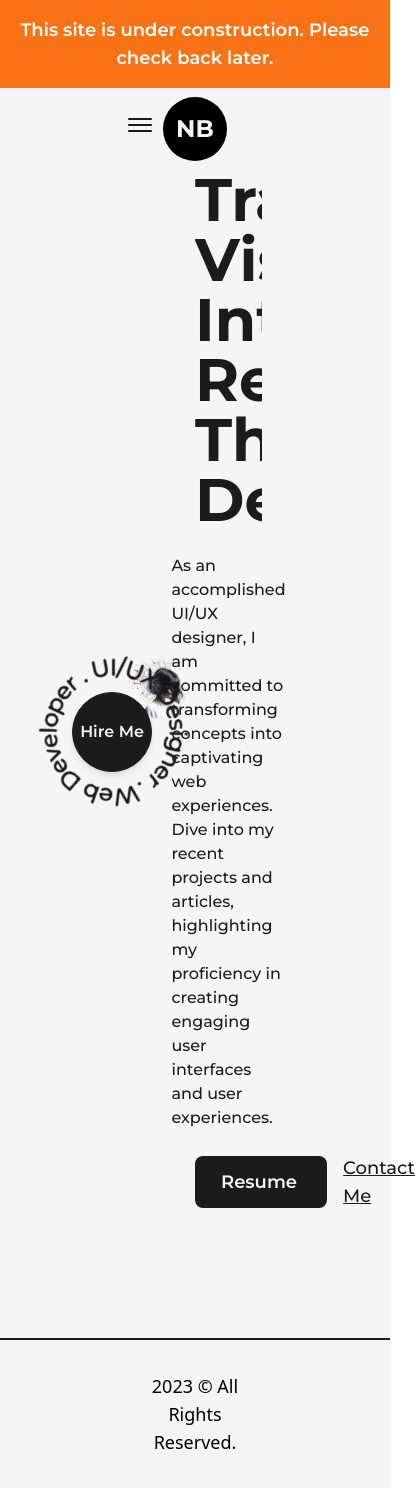
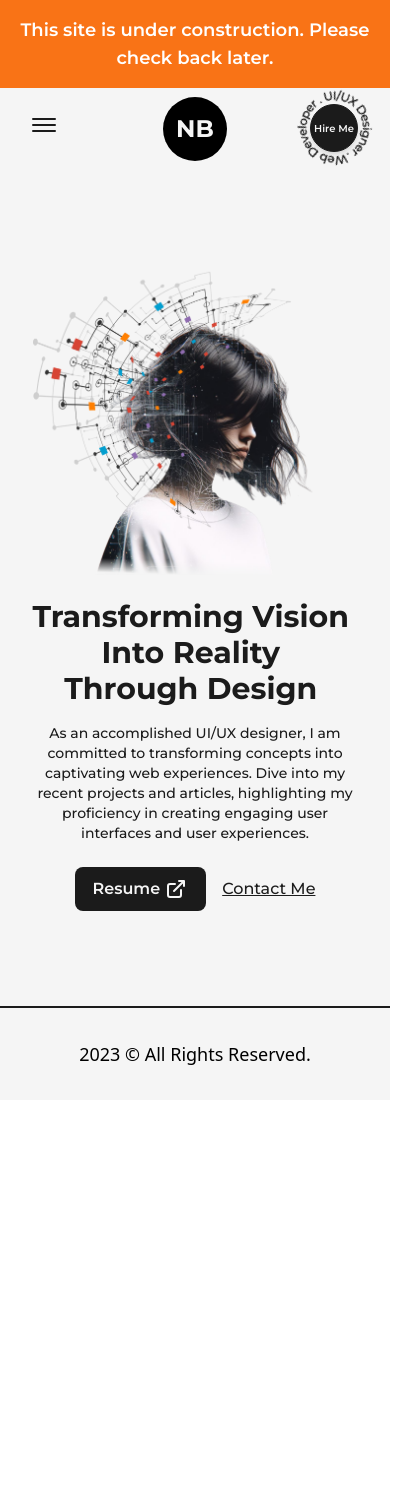
Before and after one commit to natalia-belei/natalia-belei.github.io, a Next.js app in the folder reactportfolio/: page / in a window 390 px wide. Shown: the whole page, 415 px wide, since content can reach past the window. After the commit the page ends 1100 px from the top, so only its background shows below. Built offline with nearby package versions, Linux system fonts and the light colour scheme.

Commit message:
Enhance responsiveness of the home page layout

```diff
--- a/reactportfolio/src/components/AnimatedText.js
+++ b/reactportfolio/src/components/AnimatedText.js
@@ -1,5 +1,5 @@
-import React from 'react'
-import { motion } from 'framer-motion'
+import React from 'react';
+import { motion } from 'framer-motion';
 
 const quote = {
     initial: {
@@ -30,8 +30,10 @@ const singleWord = {
 
 const AnimatedText = ({ text, className = "" }) => {
     return (
-        <div className='w-full mx-auto py-2 flex items-center justify-center text-center overflow-hidden'>
-            <motion.h1 className={`inline-block w-full text-dark font-bold capitalize text-8xl ${className}`}
+        <div className='w-full mx-auto py-2 flex items-center justify-center text-center overflow-hidden sm:py-0'>
+            <motion.h1 className={`inline-block w-full text-dark font-bold capitalize text-7xl
+                xl:text-6xl lg:text-5xl md:text-4xl sm:text-3xl
+                ${className}`}
                 variants={quote}
                 initial="initial"
                 animate="animate"
--- a/reactportfolio/src/components/HireMe.js
+++ b/reactportfolio/src/components/HireMe.js
@@ -1,12 +1,16 @@
-import React from 'react'
-import { CircularText } from './Icons'
-import Link from 'next/link'
-import { contactsConfig } from '/data-config/contacts.js'
+import React from 'react';
+import { CircularText } from './Icons';
+import Link from 'next/link';
+import { contactsConfig } from '/data-config/contacts.js';
+import config from '../../config';
 
 const HireMe = () => {
     return (
-        <div className='fixed left-4 bottom-4 flex items-center justify-center overflow-hidden'>
-            <div className='w-48 h-auto flex items-center justify-center relative'>
+        <div className={`fixed left-4 bottom-4 flex items-center justify-center overflow-hidden
+            md:absolute md:right-6 md:left-auto ${config.isUnderConstruction ? 'md:top-[52px]' : 'md:top-0'} md:bottom-auto
+            sm:right-2 ${config.isUnderConstruction ? 'sm:top-[80px]' : 'sm:top-0'}`}>
+            <div className='w-48 h-auto flex items-center justify-center relative
+                md:w-24'>
                 <CircularText className="fill-dark animate-spin-slow" />
                 <Link
                     href={contactsConfig.ownerEmail}
@@ -14,7 +18,8 @@ const HireMe = () => {
                     absolute left-1/2 top-1/2 -translate-x-1/2 -translate-y-1/2
                     bg-dark text-light shadow-md border border-solid border-dark
                     w-20 h-20 rounded-full font-semibold
-                    hover:bg-light hover:text-dark'>
+                    hover:bg-light hover:text-dark
+                    md:w-12 md:h-12 md:text-[10px]'>
                     Hire Me
                 </Link>
             </div>
--- a/reactportfolio/src/components/Layout.js
+++ b/reactportfolio/src/components/Layout.js
@@ -1,8 +1,9 @@
-import React from 'react'
+import React from 'react';
 
 const Layout = ({ children, className }) => {
     return (
-        <div className={`w-full h-full inline-block z-0 bg-light p-32 ${className}`}>
+        <div className={`w-full h-full inline-block z-0 bg-light
+            p-32 xl:p-24 lg:p-16 md:p-12 sm:p-8  ${className}`}>
             {children}
         </div>
     )
--- a/reactportfolio/src/components/NavBar.js
+++ b/reactportfolio/src/components/NavBar.js
@@ -2,8 +2,8 @@ import React, { useState } from 'react';
 import Logo from './Logo';
 import { CustomLink } from './CustomLink';
 import { BehanceIcon, LinkArrow, LinkedInIcon, PinterestIcon } from './Icons';
-import { motion } from "framer-motion"
-import config from 'config.js'
+import { motion } from "framer-motion";
+import config from 'config.js';
 import { contactsConfig } from '../../data-config/contacts.js';
 import { CustomMobileLink } from './CustomMobileLink';
 
@@ -15,7 +15,8 @@ const NavBar = () => {
   };
 
   return (
-    <header className='w-full px-32 py-8 font-medium flex items-center justify-between relative'>
+    <header className='w-full px-32 py-8 font-medium flex items-center justify-between relative z-10
+      lg:px-16 md:px-12 sm:px-8'>
       {/* TODO: fix button shape */}
       <button className='hidden lg:flex flex-col justify-center items-center' onClick={handleClick}>
         <span className={`bg-dark dark:bg-light block h-0.5 w-6 rounded-sm
@@ -123,8 +124,8 @@ const NavBar = () => {
         </nav>
       </motion.div>}
 
-      <div className={`absolute left-[50%]
-        ${config.isUnderConstruction ? 'top-15' : 'top-2'} translate-x-[-50%]`}>
+      <div className={`absolute left-[50%] translate-x-[-50%]
+        ${config.isUnderConstruction ? 'top-15' : 'top-2'}`}>
         <Logo />
       </div>
     </header>
--- a/reactportfolio/src/components/UnderConstruction.js
+++ b/reactportfolio/src/components/UnderConstruction.js
@@ -2,7 +2,7 @@ import React from 'react';
 
 const UnderConstruction = () => {
     return (
-        <div className="bg-orange-500 text-white text-center p-4">
+        <div className="bg-orange-500 text-white text-center p-4 w-full h-auto">
             <p className="text-lg font-semibold">
                 This site is under construction. Please check back later.
             </p>
--- a/reactportfolio/src/pages/index.js
+++ b/reactportfolio/src/pages/index.js
@@ -1,13 +1,13 @@
-import Layout from '@/components/Layout'
-import Head from 'next/head'
-import profilePic from "../../public/images/profile/profile-pic-1.png"
-import Image from 'next/image'
-import AnimatedText from '@/components/AnimatedText'
-import Link from 'next/link'
-import { LinkArrow } from '@/components/Icons'
-import HireMe from '@/components/HireMe'
-import { contactsConfig } from '../../data-config/contacts.js'
-import { homePageConfig } from '../../data-config/home.js'
+import Layout from '@/components/Layout';
+import Head from 'next/head';
+import profilePic from "../../public/images/profile/profile-pic-1.png";
+import Image from 'next/image';
+import AnimatedText from '@/components/AnimatedText';
+import Link from 'next/link';
+import { LinkArrow } from '@/components/Icons';
+import HireMe from '@/components/HireMe';
+import { contactsConfig } from '../../data-config/contacts.js';
+import { homePageConfig } from '../../data-config/home.js';
 
 export default function Home() {
   return (
@@ -17,31 +17,34 @@ export default function Home() {
         <meta name="description" content={homePageConfig.meta.description} />
       </Head>
       <main className='flex items-center text-dark w-full min-h-screen'>
-        <Layout className='pt-0'>
-          <div className='flex items-center justify-between w-full'>
-            <div className='w-1/2'>
-              <Image src={profilePic} alt={homePageConfig.meta.profilePicAlt} className='w-full h-auto'
+        <Layout className='pt-0 md:pt-16 sm:pt-8'>
+          <div className='flex items-center justify-between w-full md:flex-col'>
+            <div className='w-1/2 md:w-full'>
+              <Image src={profilePic} alt={homePageConfig.meta.profilePicAlt}
+                className='w-full h-auto md:inline-block md:w-full md:mb-6'
                 priority={true}
                 sizes='(max-width: 768px) 100vw, (max-width: 1200px) 50vw, 50vw'
               />
             </div>
-            <div className='w-1/2 flex flex-col items-center self-center'>
+            <div className='w-1/2 flex flex-col items-center self-center md:w-full md:text-center'>
               <h1></h1>
-              <AnimatedText text={homePageConfig.mainTitle} className='!text-left !text-6xl' />
-              <p className='my-4 text-base font-medium'>
+              <AnimatedText text={homePageConfig.mainTitle} className='!text-left md:!text-center' />
+              <p className='my-4 text-base font-medium md:text-md sm:text-sm'>
                 {homePageConfig.summary}
               </p>
-              <div className='flex items-center self-start mt-2'>
+              <div className='flex items-center self-start mt-2 md:self-center'>
                 <Link href={contactsConfig.resumePath} target='blank'
                   className='flex items-center bg-dark text-light p-2.5 px-6
                   rounded-lg text-lg font-semibold hover:bg-light hover:text-dark
-                  border-2 border-solid border-transparent hover:border-dark'
+                  border-2 border-solid border-transparent hover:border-dark
+                  md:text-base md:p-2 md:px-4'
                   download={true}
                 >
                   Resume <LinkArrow className={"w-6 ml-1"} />
                 </Link>
                 <Link href={contactsConfig.ownerEmail} target='blank'
-                  className='ml-4 text-lg font-medium capitalize text-dark underline'
+                  className='ml-4 text-lg font-medium capitalize text-dark underline
+                    md:text-base'
                 >Contact Me</Link>
               </div>
             </div>
```
